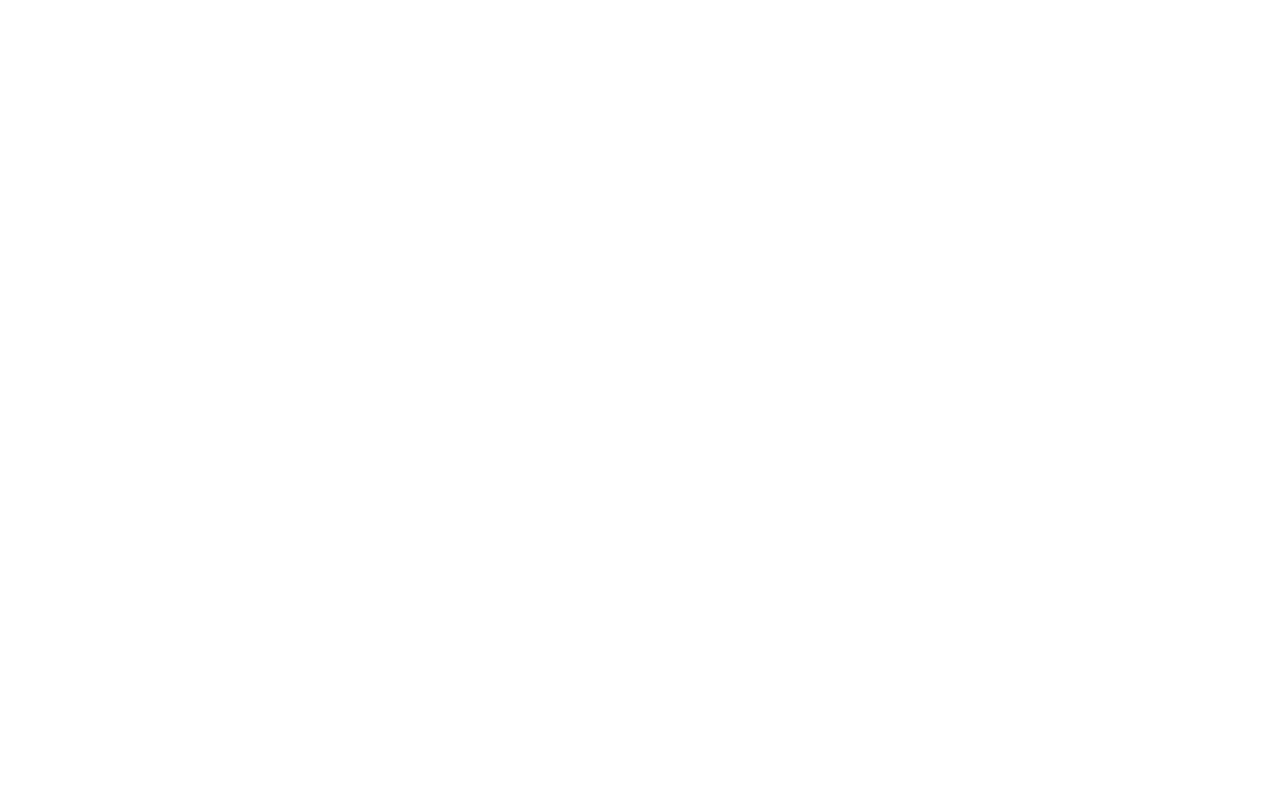
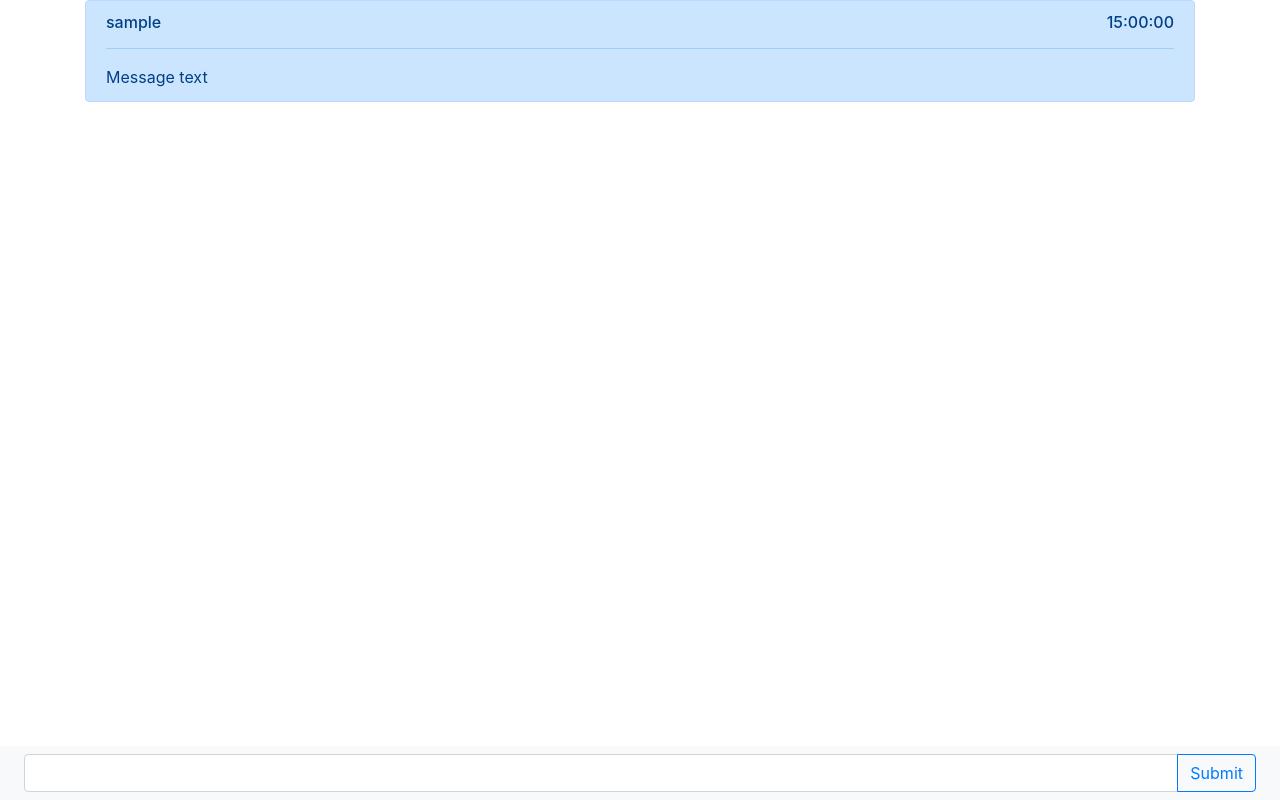
Before and after one commit to paulanti/django-websocket-chat, a Django app: page /chat/1/ in a window 1280 px wide. Before the commit the page is empty. Run offline with Django 3.2, Linux system fonts and the light colour scheme; a user stored in the database is signed in; tables that the repository leaves empty hold one stand-in row (values such as "Sample post"); some libraries are stand-ins or nearby versions.

Commit message:
Added chat template

```diff
--- /dev/null
+++ b/static/css/base.css
@@ -0,0 +1,3 @@
+body {
+  padding-bottom: 70px;
+}
--- a/templates/base.html
+++ b/templates/base.html
@@ -1,3 +1,5 @@
+{% load static %}
+
 <!DOCTYPE html>
 <html lang="en">
 <head>
@@ -6,9 +8,11 @@
   <title>{% block title %}Django Websocket Chat{% endblock title %}</title>
 </head>
 
+<body>
 {% block css %}
   <!-- Bootstrap CSS -->
   <link rel="stylesheet" href="https://maxcdn.bootstrapcdn.com/bootstrap/4.0.0/css/bootstrap.min.css" integrity="sha384-Gn5384xqQ1aoWXA+058RXPxPg6fy4IWvTNh0E263XmFcJlSAwiGgFAW/dAiS6JXm" crossorigin="anonymous">
+  <link rel="stylesheet" href="{% static 'css/base.css' %}">
 {% endblock css %}
 
   <div class="container">
--- a/templates/chat/chat.html
+++ b/templates/chat/chat.html
@@ -1,3 +1,28 @@
 {% extends 'base.html' %}
+{% load static %}
 
 {% block title %}{{ block.super }} - {{ chat.name }}{% endblock title %}
+
+{% block content %}
+  <div class="row">
+    <div class="col">
+      <div class="alert alert-primary msg" role="alert">
+        <h6 class="alert-heading username">{{ user }}<span class="time" style="float: right">15:00:00</span></h6>
+        <hr>
+        <p class="mb-0 text">Message text</p>
+      </div>
+    </div>
+  </div>
+
+  <nav class="navbar fixed-bottom navbar-light bg-light">
+    <form class="mx-2 my-auto d-inline w-100">
+      <div class="input-group">
+      <input type="text" class="form-control">
+        <span class="input-group-append">
+          <button class="btn btn-outline-primary" type="button">Submit</button>
+        </span>
+      </div>
+    </form>
+  </nav>
+
+{% endblock content %}
```
Also changed, not shown: config/settings.py (+9 -3 lines).
